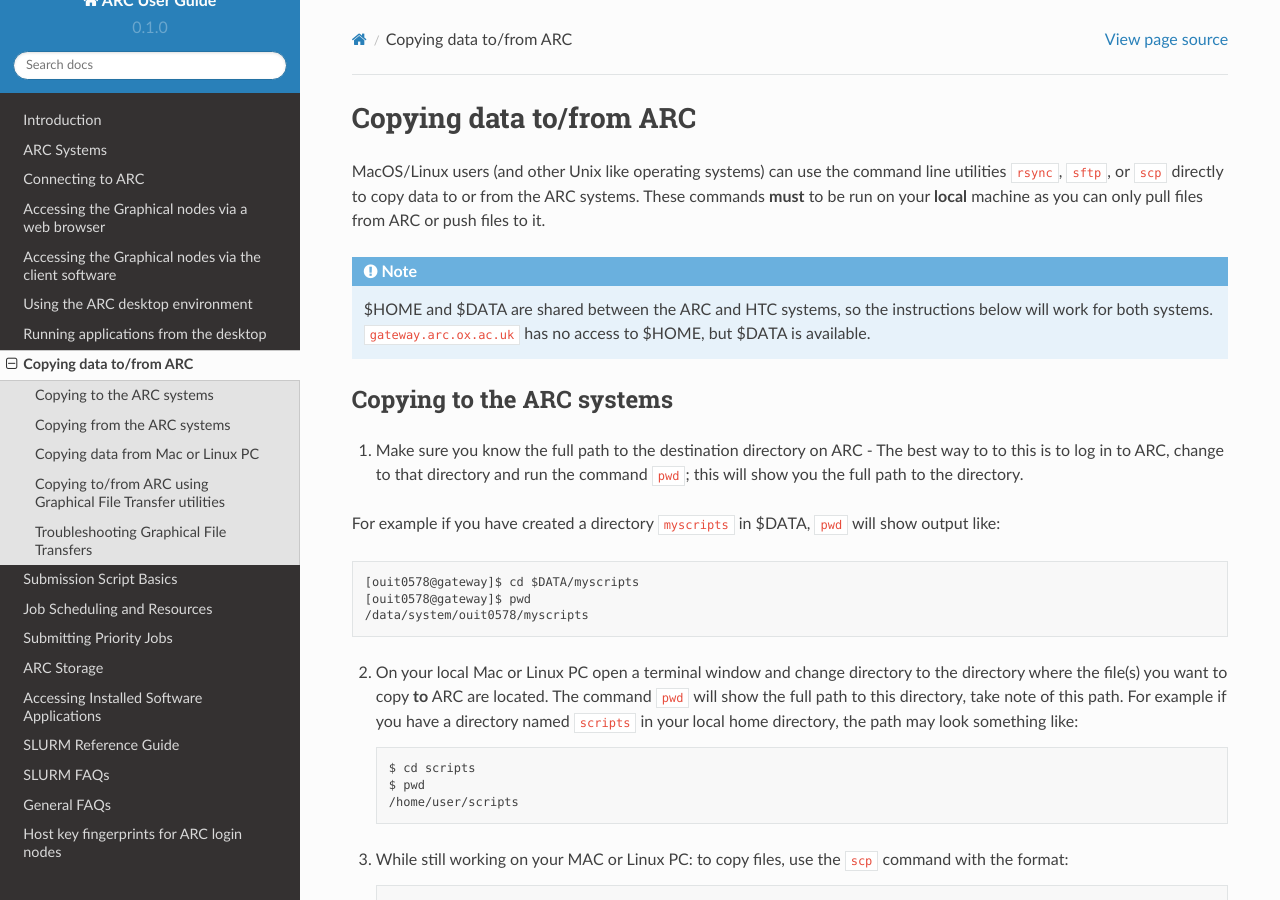
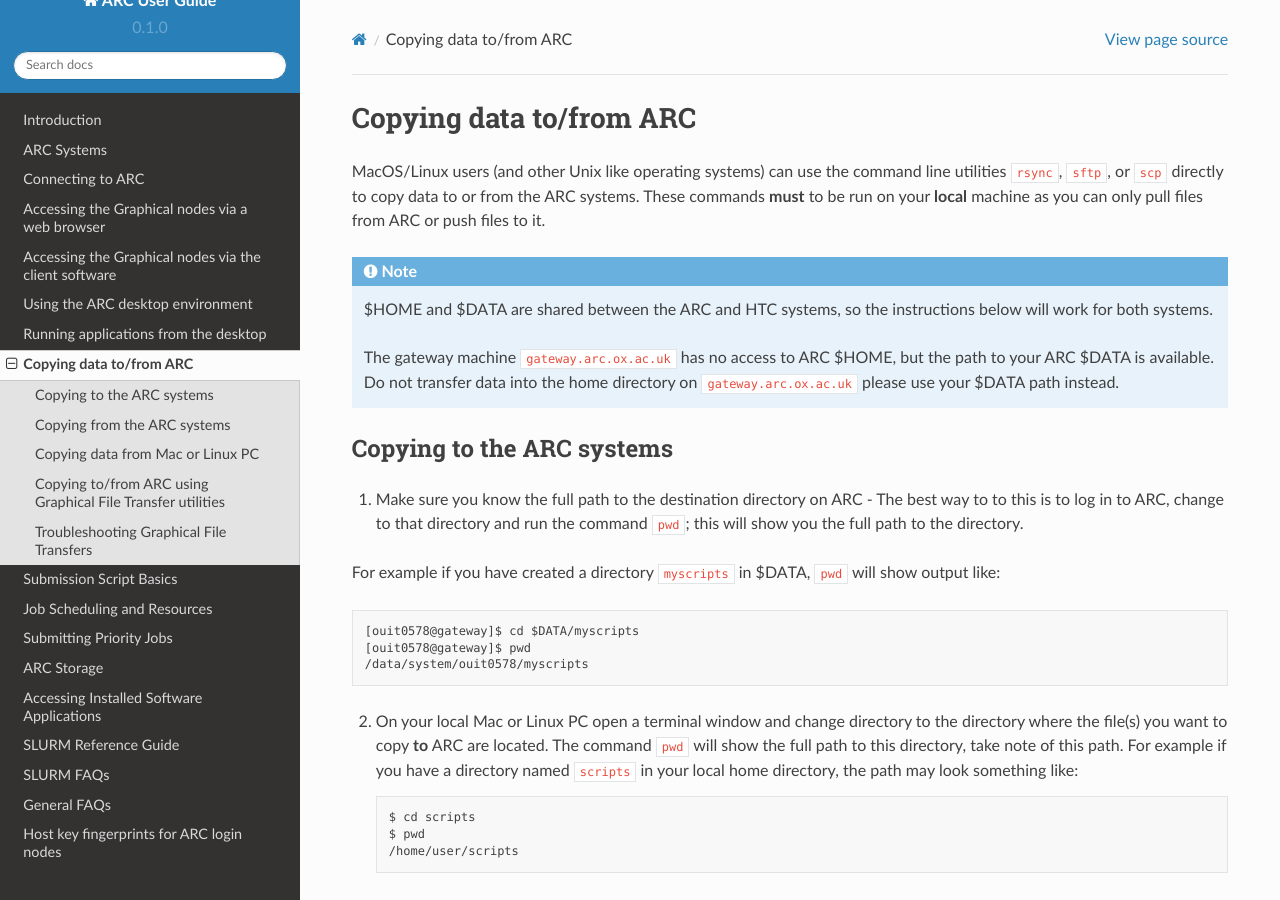
Before and after one commit to tina-friedrich/arc-user-guide, a Sphinx documentation site: the page built from docs/source/arc-copying-data.rst, in a window 1280 px wide and 900 px high. Built offline with Sphinx 7.4.7 and the Read the Docs theme 2.0.0, drawn with Linux system fonts in a browser that asks for light colours.

Commit message:
Update arc-copying-data.rst

```diff
--- a/docs/source/arc-copying-data.rst
+++ b/docs/source/arc-copying-data.rst
@@ -5,7 +5,10 @@ MacOS/Linux users (and other Unix like operating systems) can use the command li
 
 .. note::
 
-    $HOME and $DATA are shared between the ARC and HTC systems, so the instructions below will work for both systems. ``gateway.arc.ox.ac.uk`` has no access to $HOME, but $DATA is available.
+    $HOME and $DATA are shared between the ARC and HTC systems, so the instructions below will work for both systems.
+
+    The gateway machine ``gateway.arc.ox.ac.uk`` has no access to ARC $HOME, but the path to your ARC $DATA is available. Do not transfer data into the home directory
+    on ``gateway.arc.ox.ac.uk`` please use your $DATA path instead.
 
 Copying to the ARC systems
 ^^^^^^^^^^^^^^^^^^^^^^^^^^
```
